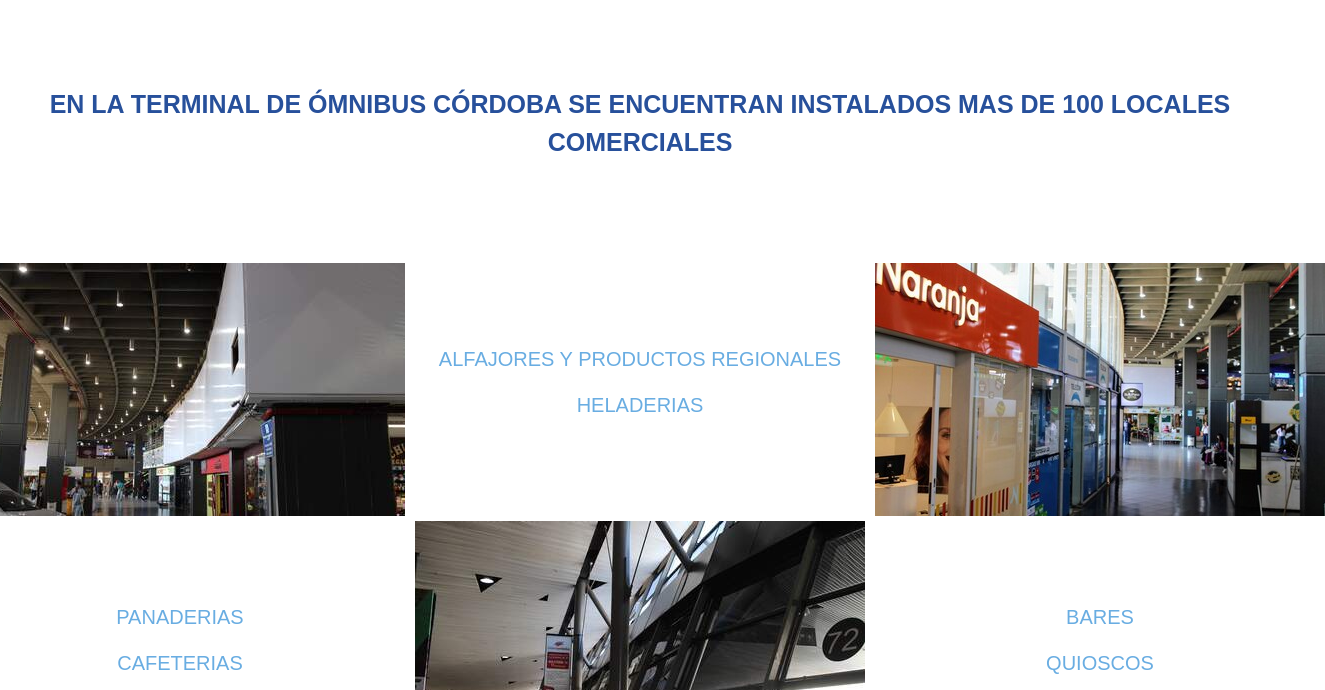
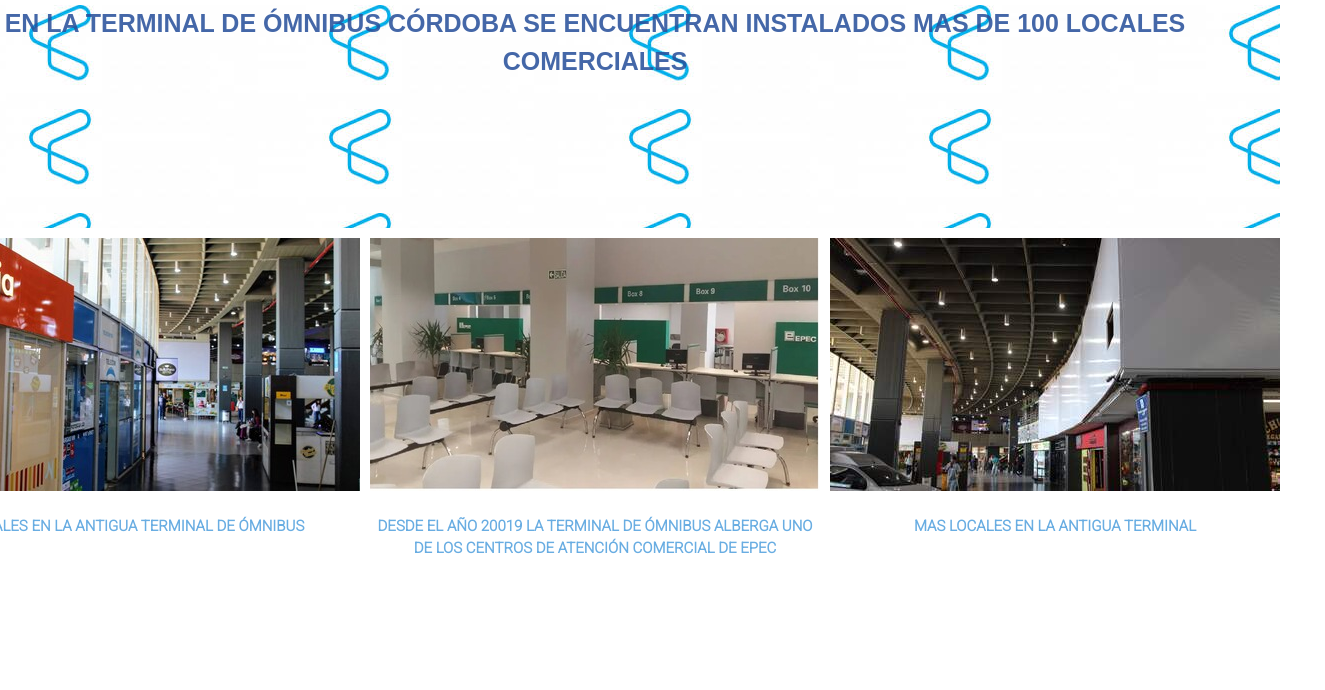
Before and after one commit to Ale-Solari/pre-entrega2, a plain HTML site: page secciones/Locales.html in a window 1280 px wide. Shown: the part 255-945 px from the top of the page, 1325 px wide, since content can reach past the window. Drawn offline with nearby package versions, Linux system fonts and the light colour scheme; a web font is replaced by a local one.

Commit message:
modifique seccion locales

```diff
--- a/css/style.css
+++ b/css/style.css
@@ -106,66 +106,53 @@
 
 .grilla-padre {  display: grid;
     grid-template-columns: 1fr 1fr 1fr;
-    grid-template-rows: 1fr 1fr 1fr;
+    grid-template-rows: 0.6fr 1.2fr 1.2fr;
     grid-auto-columns: 1fr;
-    gap: 5px 10px;
+    gap: 10px 10px;
     grid-auto-flow: row;
-    justify-content: center;
-    align-items: center;
-    justify-items: center;
+    align-items: stretch;
+    justify-content: end;
+
     grid-template-areas:
-      "texto-principal texto-principal texto-principal"
-      "foto1 info1 foto2"
-      "info3 foto3 info2";
+      "texto1 texto1 texto1"
+      "foto1 foto2 foto3"
+      "foto4 foto5 foto6";
   }
 
-  .foto1 { grid-area: foto1;
+  .texto1 { grid-area: texto1;
+    font-family: 'Ramabhadra', sans-serif;
+    font-size: 25px;
+    color: rgba(39, 80, 155, 0.868);
+    text-align: center;
+    font-weight: bold;
+    text-transform: uppercase;
+    background-image: url(../recursos/Fotos/logo\ tocse\ transparente.jfif);
+    background-repeat: unset;
+
+}
+
+  .foto1 { grid-area: foto1; }
+
+  .foto2 { grid-area: foto2; }
+
+  .foto3 { grid-area: foto3; }
+
+  .foto4 { grid-area: foto4; }
+
+  .foto5 { grid-area: foto5; }
+
+  .foto6 { grid-area: foto6; }
 
 
-    }
-
-  .foto2 { grid-area: foto2;
-
-
-    }
-
-  .foto3 { grid-area: foto3;
-
-    }
-
-  .texto-principal { grid-area: texto-principal;
-    text-align: center;
-    text-transform: uppercase;
-    font-size: 25px;
-    font-family: 'Roboto', sans-serif;
-    font-weight: bold;
-    color: rgb(39, 80, 155);
-    margin: 25px;}
-
-  .info3 { grid-area: info3;
+  .info__locales{
     font-family: 'Roboto', sans-serif;
     text-transform: uppercase;
     text-align: center;
-    font-size: 20px;
+    font-size: 15px;
     color: rgb(105, 173, 226);
+    font-weight: bold;}
 
-    }
 
-  .info2 { grid-area: info2;
-    font-family: 'Roboto', sans-serif;
-    text-transform: uppercase;
-    text-align: center;
-    font-size: 20px;
-    color: rgb(105, 173, 226)
-    }
-
-  .info1 { grid-area: info1;
-    font-family: 'Roboto', sans-serif;
-    text-transform: uppercase;
-    text-align: center;
-    font-size: 20px;
-    color: rgb(105, 173, 226)
-    }
 
 /* MAIN - MULTIMEDIA - CAROUSEL BOOSTRAP*/
 
@@ -267,5 +254,4 @@ select:hover{
         border: 1px ridge rgb(105, 173, 226);
     }
 
-
     }
--- a/secciones/Locales.html
+++ b/secciones/Locales.html
@@ -46,29 +46,44 @@
         <h1 class="main__encabezado">Locales</h1>
 
         <div class="grilla-padre">
+          <div class="texto1">
+            <p>en la Terminal de Ómnibus Córdoba se encuentran instalados mas de 100 locales comerciales</p>
+          </div>
           <div class="foto1">
-            <img src="../recursos/Fotos/Locales T1 resize.jpg" alt="locales T1">
+            <img src="../recursos/Fotos/Locales T1 (2) resize.jpg" alt="locales terminal vieja">
+            <br>
+            <br>
+            <p class="info__locales">locales en la Antigua Terminal de Ómnibus</p>
           </div>
           <div class="foto2">
-            <img src="../recursos/Fotos/Locales T1 (2) resize.jpg" alt="locales terminal vieja">
+            <img src="../recursos/Fotos/oficina epec2.jpg" alt="Oficina Epec">
+            <br>
+            <br>
+            <p class="info__locales">desde el año 20019 la Terminal de Ómnibus alberga uno de los Centros de Atención Comercial de EPEC</p>
           </div>
           <div class="foto3">
-            <img src="../recursos/Fotos/Locales T2 resize.jpg" alt="locales T2">
+            <img src="../recursos/Fotos/Locales T1 450px.jpg" alt="locales T1">
+            <br>
+            <br>
+            <p class="info__locales">mas locales en la Antigua Terminal</p>
           </div>
-          <div class="texto-principal">
-            <p>en la Terminal de Ómnibus Córdoba se encuentran instalados mas de 100 locales comerciales</p>
+          <div class="foto4">
+            <img src="../recursos/Fotos/prensa-centro-de-atencion2.jpg" alt="CIAC T2">
+            <br>
+            <br>
+            <p class="info__locales">ciac T2 donde se puede tramitar ciudadano digital</p>
           </div>
-          <div class="info3">
-            <p>panaderias</p>
-            <p>cafeterias</p>
+          <div class="foto5">
+            <img src="../recursos/Fotos/ARCHI_871090.jpg" alt="locales T2">
+            <br>
+            <br>
+            <p class="info__locales">en la Nueva Terminal existe gran variedad de rubros para cubrir las necesidades de los pasajeros y público en general</p>
           </div>
-          <div class="info2">
-            <p>bares</p>
-            <p>quioscos</p>
-          </div>
-          <div class="info1">
-            <p>alfajores y productos regionales</p>
-            <p>heladerias</p>
+          <div class="foto6">
+            <img src="../recursos/Fotos/ersep tocse.jpeg" alt="ERSEP T2">
+            <br>
+            <br>
+            <p class="info__locales">el Ente Regulador de Servicios Públicos posee una oficina en la Nueva Terminal a los fines del control y supervisión del transporte</p>
           </div>
         </div>
 
```
Also changed, not shown: recursos/Fotos/ARCHI_871090.jpg (added), recursos/Fotos/Locales 600px.jpg (added), recursos/Fotos/Locales T1 450px.jpg (added), recursos/Fotos/Locales T2 450px.jpg (added), recursos/Fotos/Locales.jpg, recursos/Fotos/Locales500px.jpg (added), recursos/Fotos/ersep tocse.jpeg (added), recursos/Fotos/oficina epec.jpg (added), recursos/Fotos/oficina epec2.jpg (added), recursos/Fotos/prensa-centro-de-atencion2.jpg (added).
